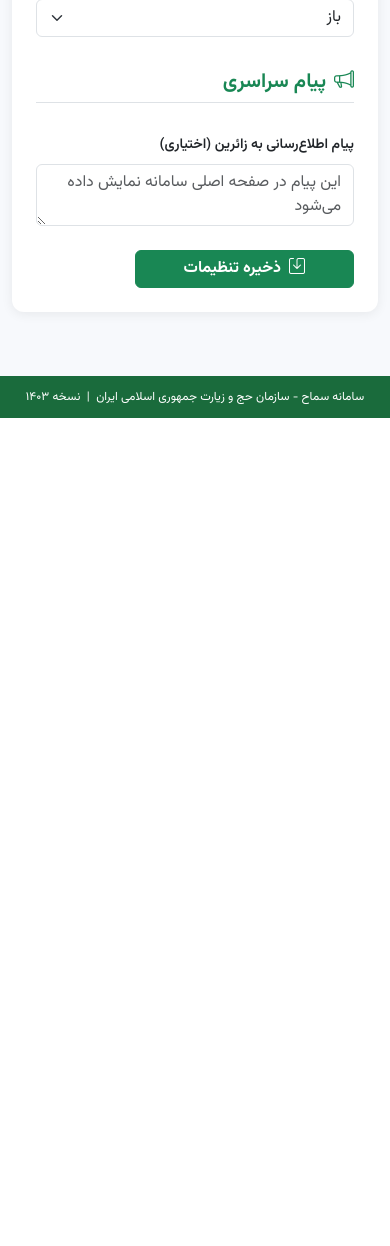
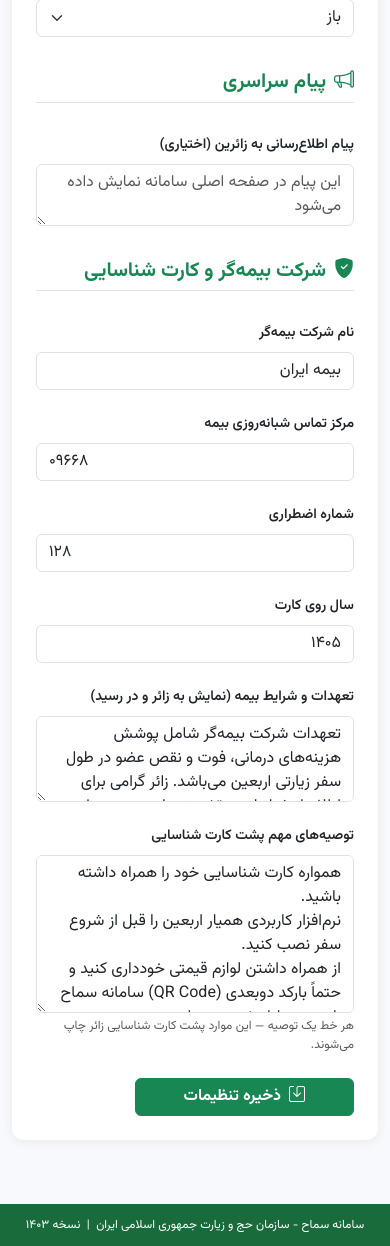
Before and after one commit to mirahmadian/samah, a Flask app: page /samahadmin/settings in a window 390 px wide. Shown: the part 820-2066 px from the top of the page. Before the commit the page ends 1238 px from the top, so only its background shows below. Run offline with Flask 3, Linux system fonts and the light colour scheme; the visitor is signed in with stand-in values (Sample User, id 1).

Commit message:
Make insurer admin-configurable; add official 1405 pilgrim ID card
- Add admin settings for the insurance provider (name, 24h contact,
  emergency number, coverage/terms text) and ID card (year,
  recommendations). These are now editable in the admin panel instead
  of hardcoded, per requirement.
- Add /samah/card/<group_id>: printable pilgrim ID cards matching the
  official Arbaeen 1405 two-sided design (front: photo slot, name,
  father name, national id, phone, QR + اسکن کنید; back: توصیه‌های مهم
  and insurer 24h contact box). Insurer/recommendations pull from
  settings.
- Receipt now shows the insurance document block (insurer name, terms,
  contact) and links to the printable ID card.

Co-Authored-By: Claude Sonnet 4.6 <noreply@anthropic.com>
Claude-Session: https://claude.ai/code/session_013Rm8TQdmNdBfuJSNgL9XoX

```diff
--- a/app.py
+++ b/app.py
@@ -81,6 +81,25 @@ def _seed_defaults():
         'arbaeen_date': ('1403/07/01', 'تاریخ اربعین'),
         'registration_open': ('true', 'وضعیت باز بودن ثبت نام'),
         'site_message': ('', 'پیام سراسری سایت'),
+        # Insurance provider (configurable by admin)
+        'insurer_name': ('بیمه ایران', 'نام شرکت بیمه‌گر'),
+        'insurer_contact': ('۰۹۶۶۸', 'مرکز تماس شبانه‌روزی بیمه‌گر'),
+        'emergency_number': ('۱۲۸', 'شماره تماس اضطراری'),
+        'insurance_terms': (
+            'تعهدات شرکت بیمه‌گر شامل پوشش هزینه‌های درمانی، فوت و نقص عضو '
+            'در طول سفر زیارتی اربعین می‌باشد. زائر گرامی برای اطلاع از شرایط '
+            'و سقف تعهدات به رسید ثبت نام مراجعه نماید.',
+            'متن تعهدات و شرایط بیمه (در پنل ادمین قابل تغییر)'),
+        'card_year': ('۱۴۰۵', 'سال درج‌شده روی کارت شناسایی'),
+        'card_recommendations': (
+            'همواره کارت شناسایی خود را همراه داشته باشید.\n'
+            'نرم‌افزار کاربردی همیار اربعین را قبل از شروع سفر نصب کنید.\n'
+            'از همراه داشتن لوازم قیمتی خودداری کنید و حتماً بارکد دوبعدی (QR Code) سامانه سماح را روی وسایل خود بچسبانید.\n'
+            'در شرایط اضطراری با شماره ۱۲۸ تماس بگیرید.\n'
+            'در حفظ نظافت و آرامش اماکن مقدس کوشا باشید.\n'
+            'توصیه‌های بهداشتی و امنیتی را در سامانه همیار اربعین مطالعه نمایید.\n'
+            'در صورت مفقود شدن همراهتان و یا وسایلتان به نزدیک‌ترین پایگاه واحد راهنمایی زائرین سازمان حج و زیارت مراجعه نمایید.',
+            'توصیه‌های مهم پشت کارت شناسایی (هر خط یک توصیه)'),
     }
     for key, (val, desc) in defaults.items():
         if not SystemSetting.query.filter_by(key=key).first():
--- a/samahadmin_app/routes.py
+++ b/samahadmin_app/routes.py
@@ -97,7 +97,9 @@ def settings():
         keys = [
             'max_group_size', 'insurance_amount', 'max_stay_days',
             'departure_start', 'departure_end', 'arbaeen_date',
-            'registration_open', 'site_message'
+            'registration_open', 'site_message',
+            'insurer_name', 'insurer_contact', 'emergency_number',
+            'insurance_terms', 'card_year', 'card_recommendations',
         ]
         for key in keys:
             val = request.form.get(key, '')
@@ -114,6 +116,12 @@ def settings():
         'arbaeen_date': SystemSetting.get('arbaeen_date', ''),
         'registration_open': SystemSetting.get('registration_open', 'true'),
         'site_message': SystemSetting.get('site_message', ''),
+        'insurer_name': SystemSetting.get('insurer_name', 'بیمه ایران'),
+        'insurer_contact': SystemSetting.get('insurer_contact', '۰۹۶۶۸'),
+        'emergency_number': SystemSetting.get('emergency_number', '۱۲۸'),
+        'insurance_terms': SystemSetting.get('insurance_terms', ''),
+        'card_year': SystemSetting.get('card_year', '۱۴۰۵'),
+        'card_recommendations': SystemSetting.get('card_recommendations', ''),
     }
     return render_template('settings.html', s=settings_data)
 
--- a/templates/samahadmin/settings.html
+++ b/templates/samahadmin/settings.html
@@ -47,6 +47,33 @@
           <textarea name="site_message" class="form-control" rows="2" placeholder="این پیام در صفحه اصلی سامانه نمایش داده می‌شود">{{ s.site_message }}</textarea>
         </div>
 
+        <div class="col-12"><h5 class="text-success fw-bold border-bottom pb-2 mt-2"><i class="bi bi-shield-fill-check me-2"></i>شرکت بیمه‌گر و کارت شناسایی</h5></div>
+        <div class="col-md-4">
+          <label class="form-label fw-semibold">نام شرکت بیمه‌گر</label>
+          <input type="text" name="insurer_name" class="form-control" value="{{ s.insurer_name }}" placeholder="بیمه ایران">
+        </div>
+        <div class="col-md-4">
+          <label class="form-label fw-semibold">مرکز تماس شبانه‌روزی بیمه</label>
+          <input type="text" name="insurer_contact" class="form-control" value="{{ s.insurer_contact }}" placeholder="۰۹۶۶۸" dir="ltr">
+        </div>
+        <div class="col-md-2">
+          <label class="form-label fw-semibold">شماره اضطراری</label>
+          <input type="text" name="emergency_number" class="form-control" value="{{ s.emergency_number }}" placeholder="۱۲۸" dir="ltr">
+        </div>
+        <div class="col-md-2">
+          <label class="form-label fw-semibold">سال روی کارت</label>
+          <input type="text" name="card_year" class="form-control" value="{{ s.card_year }}" placeholder="۱۴۰۵">
+        </div>
+        <div class="col-12">
+          <label class="form-label fw-semibold">تعهدات و شرایط بیمه (نمایش به زائر و در رسید)</label>
+          <textarea name="insurance_terms" class="form-control" rows="3">{{ s.insurance_terms }}</textarea>
+        </div>
+        <div class="col-12">
+          <label class="form-label fw-semibold">توصیه‌های مهم پشت کارت شناسایی</label>
+          <textarea name="card_recommendations" class="form-control" rows="6">{{ s.card_recommendations }}</textarea>
+          <div class="form-text">هر خط یک توصیه — این موارد پشت کارت شناسایی زائر چاپ می‌شوند.</div>
+        </div>
+
         <div class="col-12">
           <button type="submit" class="btn btn-success px-5 fw-bold">
             <i class="bi bi-save me-2"></i>ذخیره تنظیمات
```
Also changed, not shown: samah_app/routes.py (+37 -1 lines), templates/samah/card.html (added, +155 -0 lines), templates/samah/receipt.html (+20 -2 lines).
